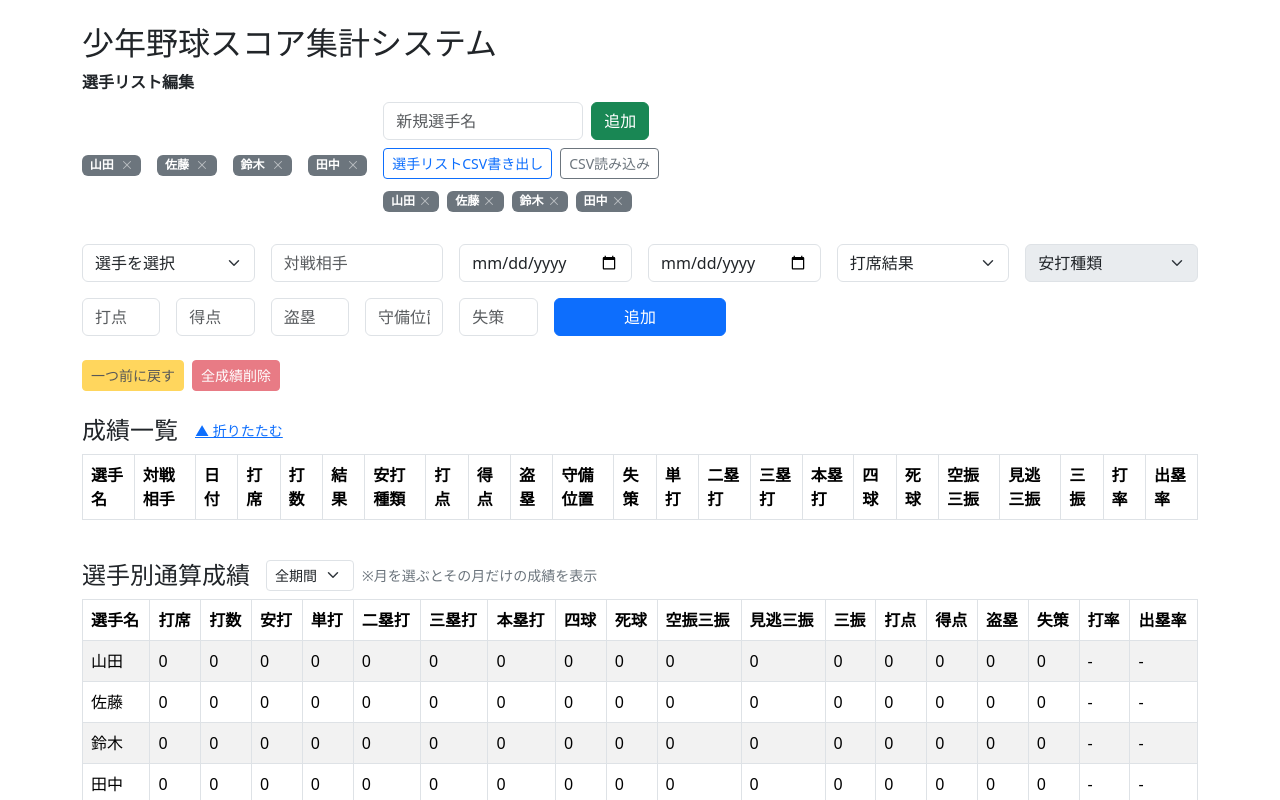
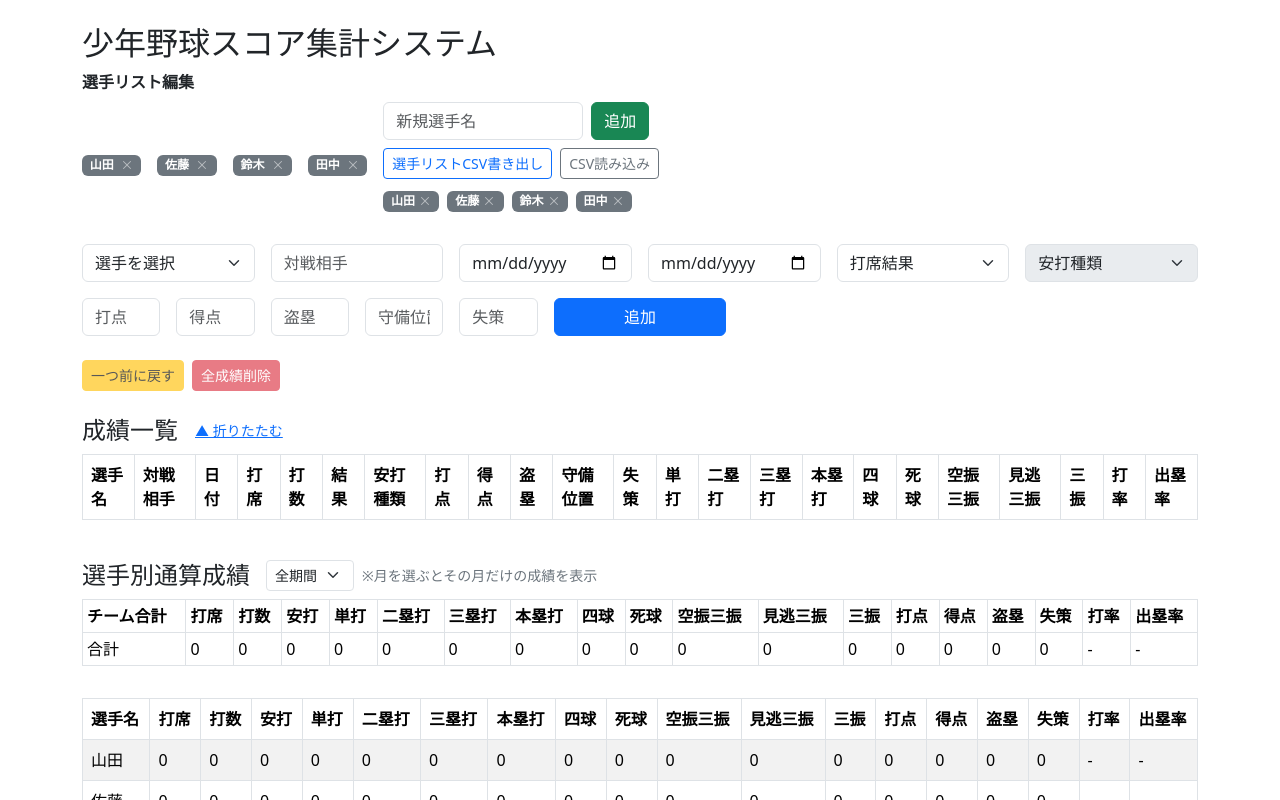
Before and after one commit to barca14-yume/-, a React (Create React App) app: page / in a window 1280 px wide. Shown: the top 800 px of the page. Built offline with nearby package versions, Linux system fonts and the light colour scheme.

Commit message:
チーム合計成績テーブルを選手別成績の上に追加（フィルタ対応）

```diff
--- a/src/App.js
+++ b/src/App.js
@@ -554,6 +554,59 @@ function App() {
   </select>
   <span className="ms-2 small text-secondary">※月を選ぶとその月だけの成績を表示</span>
 </div>
+{/* チーム合計成績テーブル */}
+<div className="table-responsive mb-3">
+  <table className="table table-bordered table-sm">
+    <thead>
+      <tr>
+        <th>チーム合計</th>
+        <th>打席</th>
+        <th>打数</th>
+        <th>安打</th>
+        <th>単打</th>
+        <th>二塁打</th>
+        <th>三塁打</th>
+        <th>本塁打</th>
+        <th>四球</th>
+        <th>死球</th>
+        <th>空振三振</th>
+        <th>見逃三振</th>
+        <th>三振</th>
+        <th>打点</th>
+        <th>得点</th>
+        <th>盗塁</th>
+        <th>失策</th>
+        <th>打率</th>
+        <th>出塁率</th>
+      </tr>
+    </thead>
+    <tbody>
+      <tr>
+        <td>合計</td>
+        <td>{Object.values(stats).reduce((sum, s) => sum + (Number(s.pa)||0), 0)}</td>
+        <td>{Object.values(stats).reduce((sum, s) => sum + (Number(s.ab)||0), 0)}</td>
+        <td>{Object.values(stats).reduce((sum, s) => sum + (Number(s.h)||0), 0)}</td>
+        <td>{Object.values(stats).reduce((sum, s) => sum + (Number(s.single)||0), 0)}</td>
+        <td>{Object.values(stats).reduce((sum, s) => sum + (Number(s.double)||0), 0)}</td>
+        <td>{Object.values(stats).reduce((sum, s) => sum + (Number(s.triple)||0), 0)}</td>
+        <td>{Object.values(stats).reduce((sum, s) => sum + (Number(s.hr)||0), 0)}</td>
+        <td>{Object.values(stats).reduce((sum, s) => sum + (Number(s.bb)||0), 0)}</td>
+        <td>{Object.values(stats).reduce((sum, s) => sum + (Number(s.hbp)||0), 0)}</td>
+        <td>{Object.values(stats).reduce((sum, s) => sum + (Number(s.swingSo)||0), 0)}</td>
+        <td>{Object.values(stats).reduce((sum, s) => sum + (Number(s.lookingSo)||0), 0)}</td>
+        <td>{Object.values(stats).reduce((sum, s) => sum + (Number(s.so)||0), 0)}</td>
+        <td>{Object.values(stats).reduce((sum, s) => sum + (Number(s.rbi)||0), 0)}</td>
+        <td>{Object.values(stats).reduce((sum, s) => sum + (Number(s.run)||0), 0)}</td>
+        <td>{Object.values(stats).reduce((sum, s) => sum + (Number(s.sb)||0), 0)}</td>
+        <td>{Object.values(stats).reduce((sum, s) => sum + (Number(s.error)||0), 0)}</td>
+        {/* チーム打率・出塁率は全打数/全安打などで計算 */}
+        <td>{(() => {const ab=Object.values(stats).reduce((s, v)=>s+Number(v.ab||0),0);const h=Object.values(stats).reduce((s, v)=>s+Number(v.h||0),0);return ab>0?(h/ab).toFixed(3):'-'})()}</td>
+        <td>{(() => {const ab=Object.values(stats).reduce((s, v)=>s+Number(v.ab||0),0);const bb=Object.values(stats).reduce((s, v)=>s+Number(v.bb||0),0);const hbp=Object.values(stats).reduce((s, v)=>s+Number(v.hbp||0),0);const h=Object.values(stats).reduce((s, v)=>s+Number(v.h||0),0);return (ab+bb+hbp)>0?((h+bb+hbp)/(ab+bb+hbp)).toFixed(3):'-'})()}</td>
+      </tr>
+    </tbody>
+  </table>
+</div>
+
 <div className="table-responsive">
         <table className="table table-striped table-bordered">
           <thead>
```
